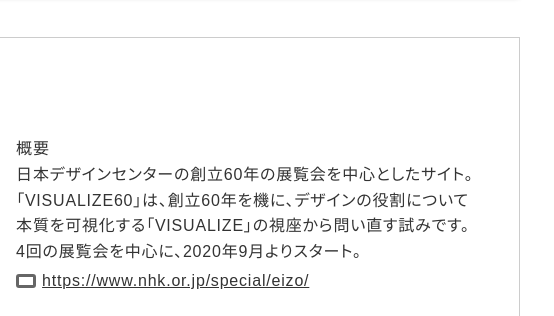
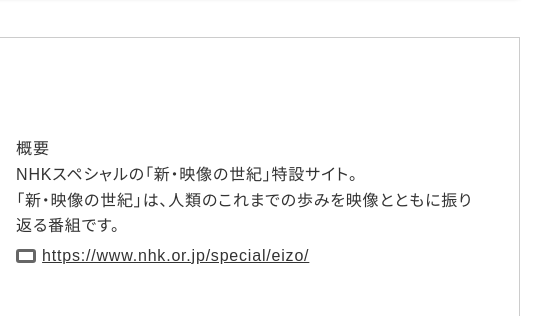
Before and after one commit to KUAD-XtechDesign/portfolio-Enosima, a plain HTML site: page reports/report01.html in a window 1280 px wide. Shown: the part 83-399 px from the top of the page, 600-1154 px from the left. Drawn offline with Linux system fonts and the light colour scheme.

Commit message:
Update report01.html

```diff
--- a/reports/report01.html
+++ b/reports/report01.html
@@ -37,8 +37,8 @@
           <div class="txt">
             <p>概要</p>
             <p>
-              日本デザインセンターの創立60年の展覧会を中心としたサイト。<br>
-              「VISUALIZE60」は、創立60年を機に、デザインの役割について本質を可視化する「VISUALIZE」の視座から問い直す試みです。4回の展覧会を中心に、2020年9月よりスタート。
+              NHKスペシャルの「新・映像の世紀」特設サイト。<br>
+              「新・映像の世紀」は、人類のこれまでの歩みを映像とともに振り返る番組です。
             </p>
             <a class="ex_link" href="https://www.nhk.or.jp/special/eizo/" target="_blank">https://www.nhk.or.jp/special/eizo/</a>
           </div>
```
